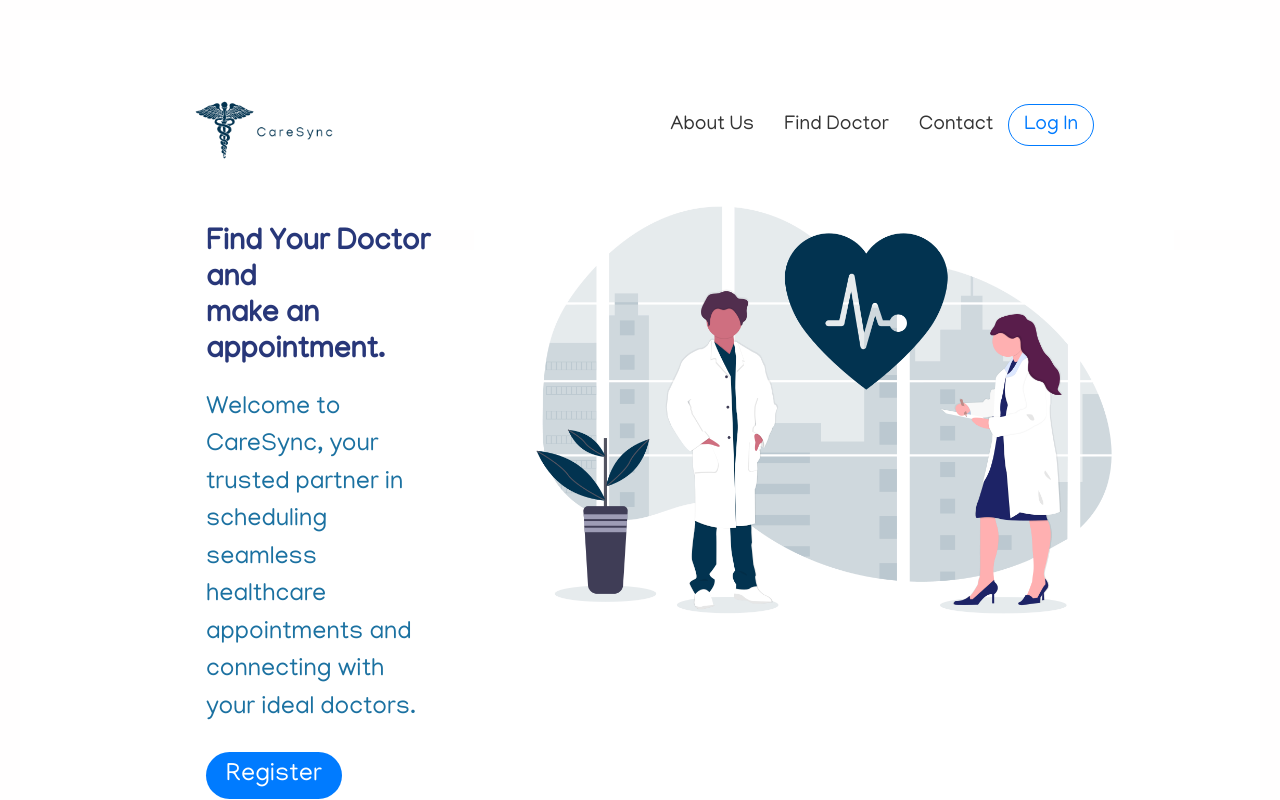
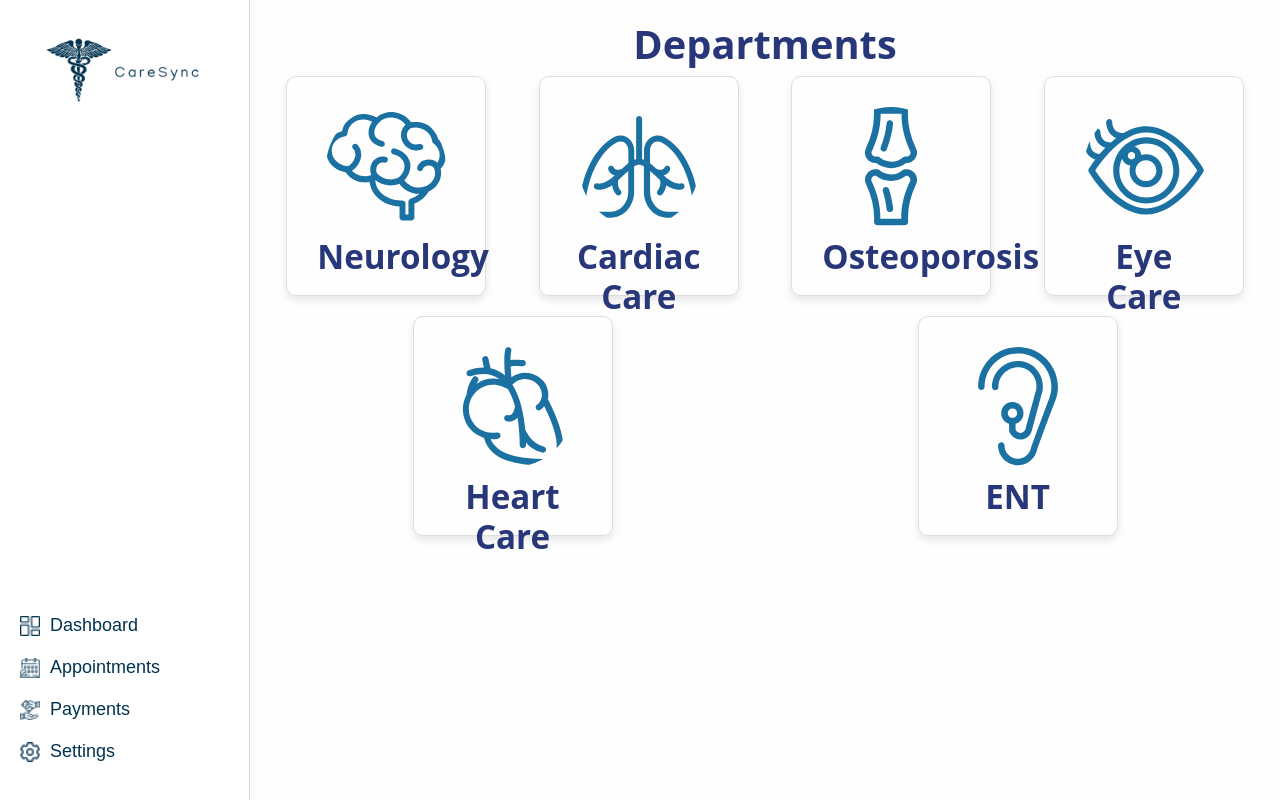
Before and after one commit to AbarquezMyk/IndustryElective-AppDev, a React (Create React App) app in the folder caresync/: page / in a window 1280 px wide. Built offline with nearby package versions, Linux system fonts and the light colour scheme.

Commit message:
Initial Commit of Doctor.jsx

```diff
--- a/caresync/src/App.js
+++ b/caresync/src/App.js
@@ -17,7 +17,7 @@ const App = () => {
     <Router>
       <Routes>
         {/* Default route to Home */}
-        <Route path="/" element={<Home />} />
+        <Route path="/home" element={<Home />} />
 
         {/* Authentication routes */}
         <Route path="/login" element={<Login />} />
--- a/caresync/src/components/Doctor.jsx
+++ b/caresync/src/components/Doctor.jsx
@@ -107,7 +107,7 @@ function App() {
             flexDirection: 'column',
             justifyContent: 'space-between',
             borderRight: '1px solid #CED4DA',
-            position: 'fixed', // Fixes the sidebar to the left
+            position: 'fixed',
             left: '0',
             top: '0',
             height: '100vh',
@@ -115,7 +115,7 @@ function App() {
         },
         mainContent: {
             flex: 1,
-            marginLeft: '250px', // Offset the main content to the right of the fixed sidebar
+            marginLeft: '250px',
             padding: '20px'
         },
         sidebarLink: { textDecoration: 'none', color: '#023350', fontSize: '18px' },
@@ -129,15 +129,17 @@ function App() {
         },
         departmentCard: {
             border: '1px solid #ddd',
-            padding: '20px',
+            padding: '30px',
             borderRadius: '10px',
-            width: '150px',
+            width: '200px',
+            height: '220px',
             textAlign: 'center',
             cursor: 'pointer',
             transition: 'transform 0.2s',
-            boxShadow: '0px 4px 8px rgba(0, 0, 0, 0.1)'
+            boxShadow: '0px 4px 8px rgba(0, 0, 0, 0.1)',
+            fontSize: '10px'
         },
-        logoImage: { width: '100px', height: '100px', borderRadius: '50%', marginBottom: '10px' },
+        logoImage: { width: '120px', height: '120px', borderRadius: '50%', marginBottom: '10px' },
         button: {
             backgroundColor: '#007bff',
             color: 'white',
@@ -196,38 +198,57 @@ function App() {
                     <div style={styles.textCenter}>
                         <h1>Departments</h1>
                         <div style={styles.departments}>
-                            {departments.map((dept) => (
+                            {departments.map((department) => (
                                 <div
-                                    key={dept.name}
+                                    key={department.name}
                                     style={styles.departmentCard}
-                                    onClick={() => handleDepartmentSelect(dept.name)}
+                                    onClick={() => handleDepartmentSelect(department.name)}
                                 >
-                                    <img src={dept.logo} alt={dept.name} style={styles.logoImage} />
-                                    <h3>{dept.name}</h3>
+                                    <img src={department.logo} alt={department.name} style={styles.logoImage} />
+                                    <h2>{department.name}</h2>
                                 </div>
                             ))}
                         </div>
                     </div>
                 )}
+
                 {currentStep === 'dashboard' && (
                     <div style={styles.textCenter}>
                         <h1>{selectedDepartment} Dashboard</h1>
+
+                        {/* Display the Neurology description */}
+                        {selectedDepartment === 'Neurology' && (
+                            <div style={{ marginBottom: '20px', fontSize: '16px', textAlign: 'justify', color: '#555' }}>
+                                <h2>Understanding Neurology</h2>
+                                <p>
+                                    At CareSync, our Neurology Department specializes in diagnosing and treating conditions that affect the brain,
+                                    spinal cord, and nervous system. Our team of highly qualified neurologists is dedicated to providing comprehensive
+                                    care using advanced diagnostic tools and personalized treatment plans.
+                                </p>
+                            </div>
+                        )}
+
                         <button onClick={handleFindDoctor} style={styles.button}>Find Doctor</button>
                     </div>
                 )}
+
                 {currentStep === 'doctors' && (
                     <div>
-                        <h1>Doctors in {selectedDepartment}</h1>
+                        <h2>Doctors</h2>
                         <div style={styles.doctorCards}>
-                            {doctors[selectedDepartment].map((doc) => (
+                            {doctors[selectedDepartment].map((doctor) => (
                                 <div
-                                    key={doc.name}
+                                    key={doctor.name}
                                     style={styles.doctorCard}
-                                    onClick={() => handleDoctorSelect(doc)}
+                                    onClick={() => handleDoctorSelect(doctor)}
                                 >
-                                    <img src={doc.image} alt={doc.name} style={styles.doctorImage} />
-                                    <h3>{doc.name}</h3>
-                                    <p>{doc.specialty}</p>
+                                    <img
+                                        src={doctor.image}
+                                        alt={doctor.name}
+                                        style={styles.doctorImage}
+                                    />
+                                    <h3>{doctor.name}</h3>
+                                    <p>{doctor.specialty}</p>
                                 </div>
                             ))}
                         </div>
```
